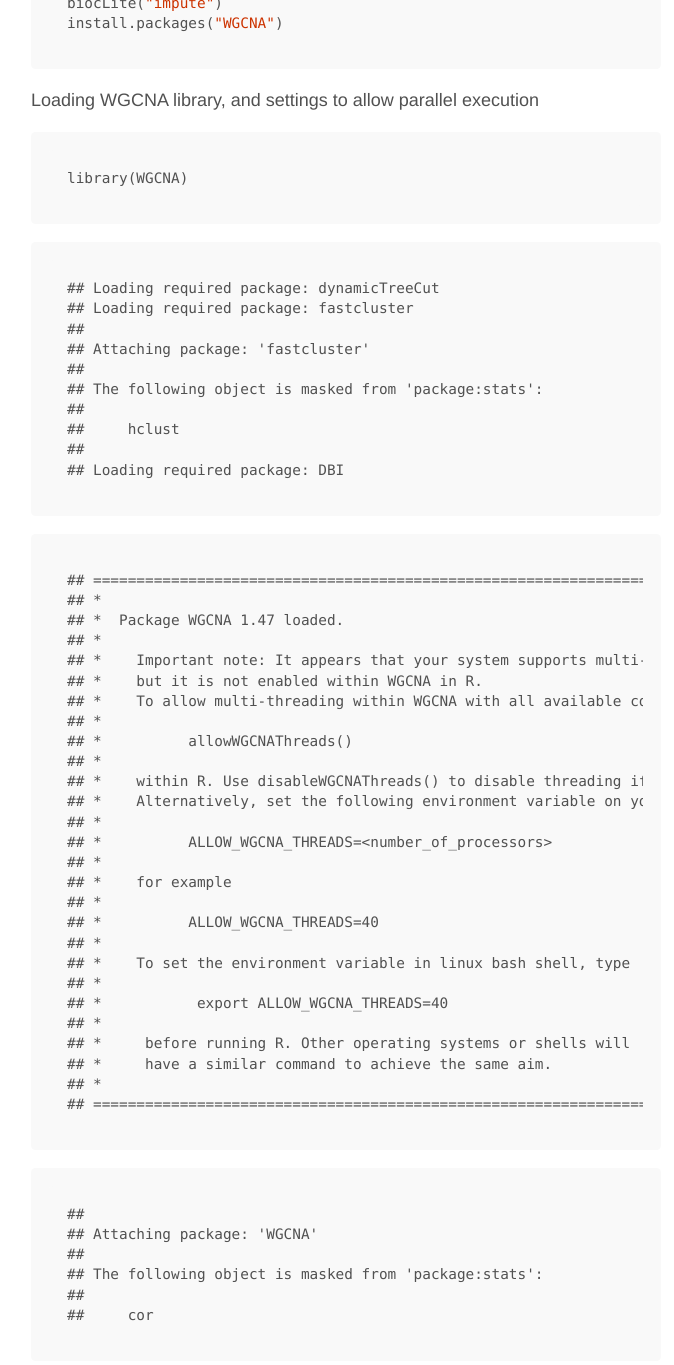
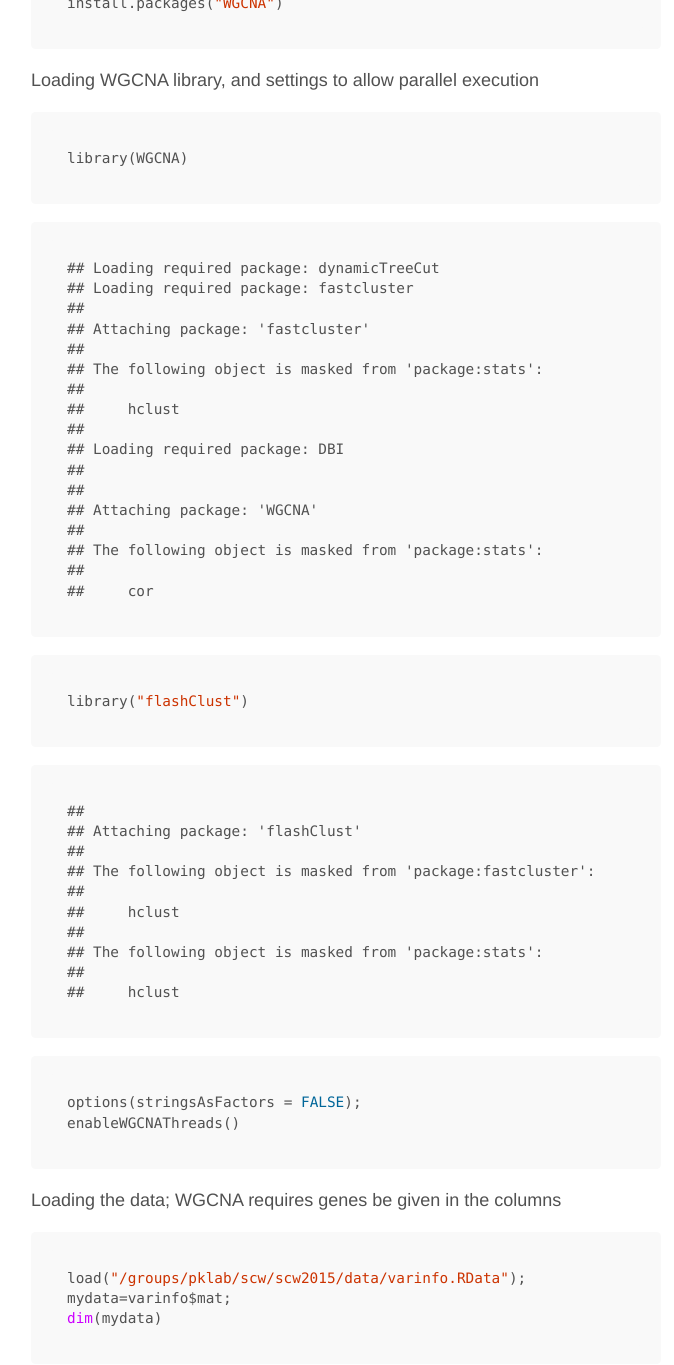
Before and after one commit to hms-dbmi/scw, a Jekyll site: the page built from _posts/2015-11-03-WGCNA.md, in a window 1280 px wide and 1400 px high, scrolled down 925 px. Shown: the top 1365 px of the window, without its empty margins (294-968 px from the left). Built offline with Jekyll 4.4.1, drawn with Linux system fonts in a browser that asks for light colours; nearby versions of some CDN libraries; Markdown is read by kramdown in place of the engine named in the settings; some of the changed text lies outside the part shown.

Commit message:
Updated wgcna/WGCNA.md.

````diff
--- a/_posts/2015-11-03-WGCNA.md
+++ b/_posts/2015-11-03-WGCNA.md
@@ -19,7 +19,6 @@
 
 
 ```r
-module load stats/R/3.2.1
 install.packages(c("dynamicTreeCut", "cluster", "flashClust", "Hmisc", "reshape", "foreach", "doParallel") )
 source("http://bioconductor.org/biocLite.R")
 biocLite("impute")
@@ -46,39 +45,7 @@
 ##     hclust
 ##
 ## Loading required package: DBI
-```
-
-```
-## ==========================================================================
-## *
-## *  Package WGCNA 1.47 loaded.
-## *
-## *    Important note: It appears that your system supports multi-threading,
-## *    but it is not enabled within WGCNA in R.
-## *    To allow multi-threading within WGCNA with all available cores, use
-## *
-## *          allowWGCNAThreads()
-## *
-## *    within R. Use disableWGCNAThreads() to disable threading if necessary.
-## *    Alternatively, set the following environment variable on your system:
-## *
-## *          ALLOW_WGCNA_THREADS=<number_of_processors>
-## *
-## *    for example
-## *
-## *          ALLOW_WGCNA_THREADS=40
-## *
-## *    To set the environment variable in linux bash shell, type
-## *
-## *           export ALLOW_WGCNA_THREADS=40
-## *
-## *     before running R. Other operating systems or shells will
-## *     have a similar command to achieve the same aim.
-## *
-## ==========================================================================
-```
-
-```
+##
 ##
 ## Attaching package: 'WGCNA'
 ##
@@ -109,10 +76,6 @@
 enableWGCNAThreads()
 ```
 
-```
-## Allowing parallel execution with up to 39 working processes.
-```
-
 
 Loading the data;
 WGCNA requires genes be given in the columns
@@ -120,7 +83,7 @@
 
 
 ```r
-load("/groups/pklab/scw/scw2015/varinfo.RData");
+load("/groups/pklab/scw/scw2015/data/varinfo.RData");
 mydata=varinfo$mat;
 dim(mydata)
 ```
@@ -309,12 +272,3 @@
 ![plot of chunk expression-pattern](figure/expression-pattern-1.png)
 
 We can now look at the module gene listings and try to interpret their functions; for instance using http://amigo.geneontology.org/rte
-
-We can then quantify module similarity by eigengene correlation. Eigengenes: Module representatives
-
-
-```r
-#MEList = moduleEigengenes(datExpr, colors = dynamicColors)
-#MEs = MEList$eigengenes
-#plotEigengeneNetworks(MEs, "", marDendro = c(0,4,1,2), marHeatmap = c(3,4,1,2))
-```
````
Also changed, not shown: other parts of _posts/2015-11-03-WGCNA.md (+1 -1 lines).
